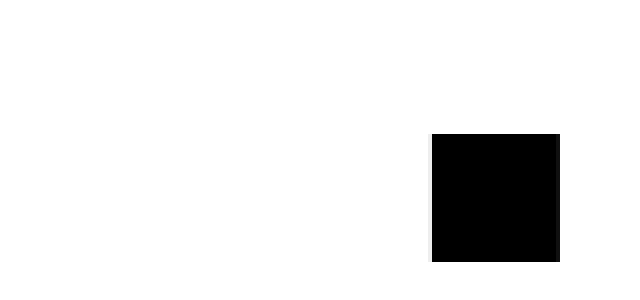
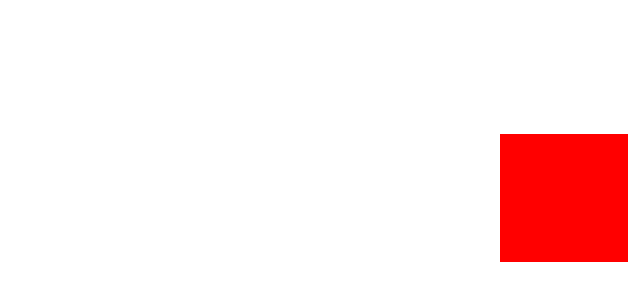
Before and after one commit to Quinten/verf, a website: page examples/test.html in a window 1280 px wide. Shown: the part 202-502 px from the top of the page, without its empty margins (640-1280 px from the left). Drawn offline with Linux system fonts and the light colour scheme.

Commit message:
Pass resizing info down to scene

```diff
--- a/examples/test.html
+++ b/examples/test.html
@@ -11,15 +11,27 @@
         <script type="module">
             import {VerfGame, Scene, GameObject} from '../index.js';
 
+            class RedSquare extends GameObject {
+                draw(context) {
+                    context.fillStyle = '#ff0000';
+                    context.fillRect(-16, -16, 32, 32);
+                }
+            }
+
             class TestScene extends Scene {
                 init ()
                 {
-                    this.testObj = new GameObject();
-                    this.children.push(this.testObj);
+                    this.square = new RedSquare({x: this.viewport.width / 2, y: this.viewport.height / 2});
+                    this.add(this.square);
                 }
 
                 update (time, delta) {
-                    this.testObj.x = Math.sin(time / 600) * 320;
+                    this.square.x = (1 + Math.sin(time / 600)) * this.viewport.width / 2;
+                }
+
+                resize(w, h) {
+                    //this.square.x = w / 2;
+                    this.square.y = h / 2;
                 }
             }
 
--- a/src/VerfGame.js
+++ b/src/VerfGame.js
@@ -19,8 +19,10 @@ class VerfGame {
         }
         this.canvas.style.display = 'block';
         this.parent.appendChild(this.canvas);
+
+        this.engine = new Engine(scenes, this.canvas);
+
         this.zoom = zoom;
-
         if (resizable) {
             if (zoom == 'auto') {
                 if (width) {
@@ -31,7 +33,10 @@ class VerfGame {
                 }
             }
             this.resizeTOID = 0;
-            window.addEventListener('resize', this.onWindowResize.bind(this));
+            window.addEventListener('resize', () => {
+                clearTimeout(this.resizeTOID);
+                this.resizeTOID = setTimeout(this.onWindowResize.bind(this), 500);
+            });
             this.onWindowResize();
 
             document.body.style.margin = '0';
@@ -44,12 +49,10 @@ class VerfGame {
             this.setSize(width, height, this.zoom);
         }
 
-        this.engine = new Engine(scenes, this.canvas);
+        this.engine.start();
     }
 
     onWindowResize() {
-        clearTimeout(this.resizeTOID);
-        this.resizeTOID = setTimeout(() => {
         let zoom = this.zoom;
         if (zoom == 'auto') {
             let wZoom = Math.max(1, Math.floor(window.innerWidth / ((this.targetWidth) ? this.targetWidth : window.innerWidth)));
@@ -59,7 +62,6 @@ class VerfGame {
         let w = Math.ceil(window.innerWidth / zoom);
         let h = Math.ceil(window.innerHeight / zoom);
         this.setSize(w, h, zoom);
-        }, 500);
     }
 
     setSize(width, height, zoom) {
@@ -68,7 +70,16 @@ class VerfGame {
         this.canvas.style.width = (width * zoom) + 'px';
         this.canvas.style.height = (height * zoom) + 'px';
 
-        // TODO: apply width and height to cameras and scene
+        this.engine.scenes.forEach((scene) => {
+            scene.viewport.width = width;
+            scene.viewport.height = height;
+            scene.viewport.zoom = zoom;
+            if (scene.active) {
+                scene.resize(width, height);
+            }
+        });
+
+        // TODO: apply width and height to cameras
     }
 }
 export default VerfGame;
--- a/src/core/Engine.js
+++ b/src/core/Engine.js
@@ -8,11 +8,14 @@ class Engine {
         scenes.forEach((scene) => {
             this.scenes.push(new scene());
         });
+        this.time = 0;
+    }
+
+    start() {
         if (this.scenes[0]) {
             this.scenes[0].setup();
         }
         window.requestAnimationFrame(this.onFrame.bind(this));
-        this.time = 0;
     }
 
     onFrame (time)
--- a/src/core/Scene.js
+++ b/src/core/Scene.js
@@ -3,6 +3,7 @@ class Scene {
     constructor ()
     {
         this.active = false;
+        this.viewport = {width: 320, height: 180, zoom: 1};
     }
 
     setup()
@@ -10,6 +11,16 @@ class Scene {
         this.children = [];
         this.init();
         this.active = true;
+    }
+
+    add(child)
+    {
+        this.children.push(child);
+    }
+
+    remove(child)
+    {
+        this.children.splice(this.children.indexOf(child), 1);
     }
 
     // called by sub class
--- a/src/gameobjects/GameObject.js
+++ b/src/gameobjects/GameObject.js
@@ -1,19 +1,28 @@
 class GameObject {
 
-    constructor ()
+    constructor ({
+        x = 0,
+        y = 0
+    } = {})
     {
-        this.x = 100;
-        this.y = 100;
+        this.x = x;
+        this.y = y;
         this.rotation = 0;
     }
 
     render (context)
     {
         context.save();
-        context.translate(this.x, this.y);
+        context.translate(Math.floor(this.x), Math.floor(this.y));
         context.rotate(this.rotation);
+        this.draw(context);
+        context.restore();
+    }
+
+    draw (context)
+    {
+        //if you don't override this method you get a square
         context.fillRect(-16, -16, 32, 32);
-        context.restore();
     }
 
     destroy()
```
Lines whose indentation alone changed are shown as unchanged.
